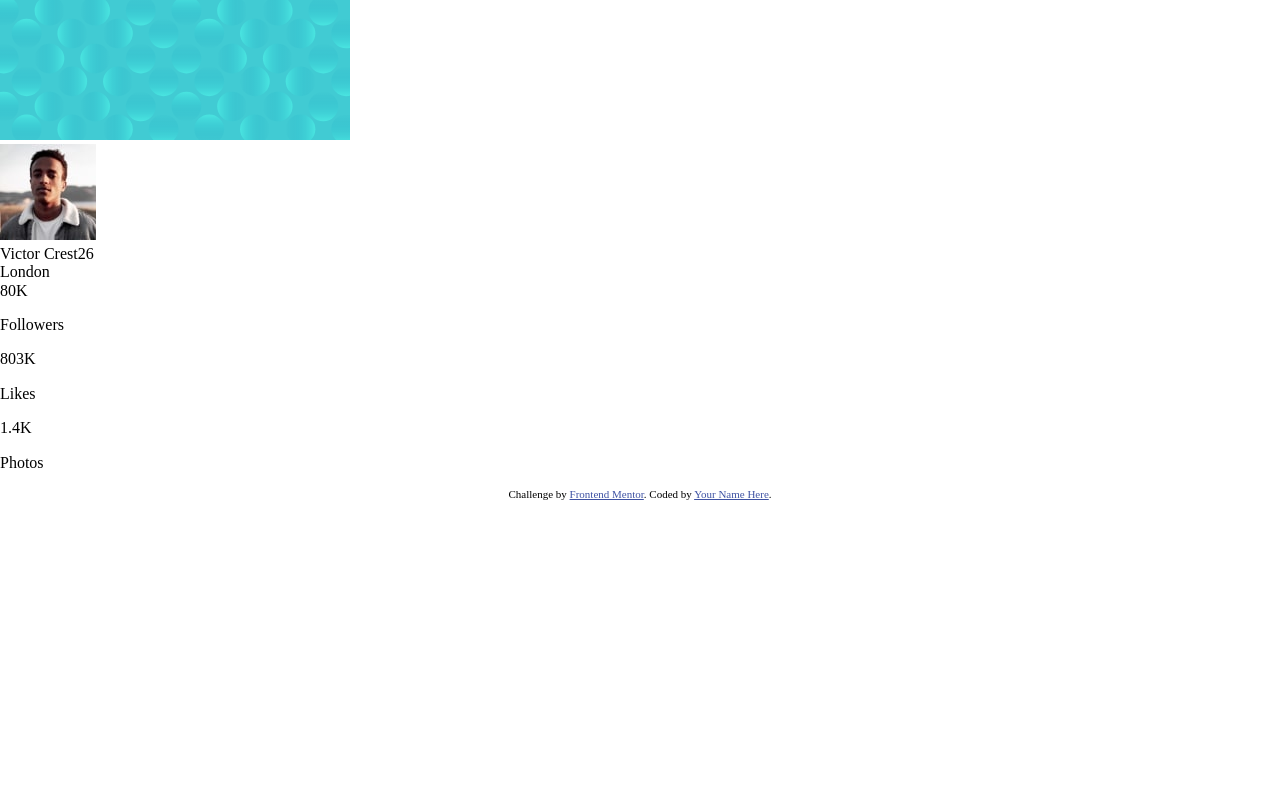
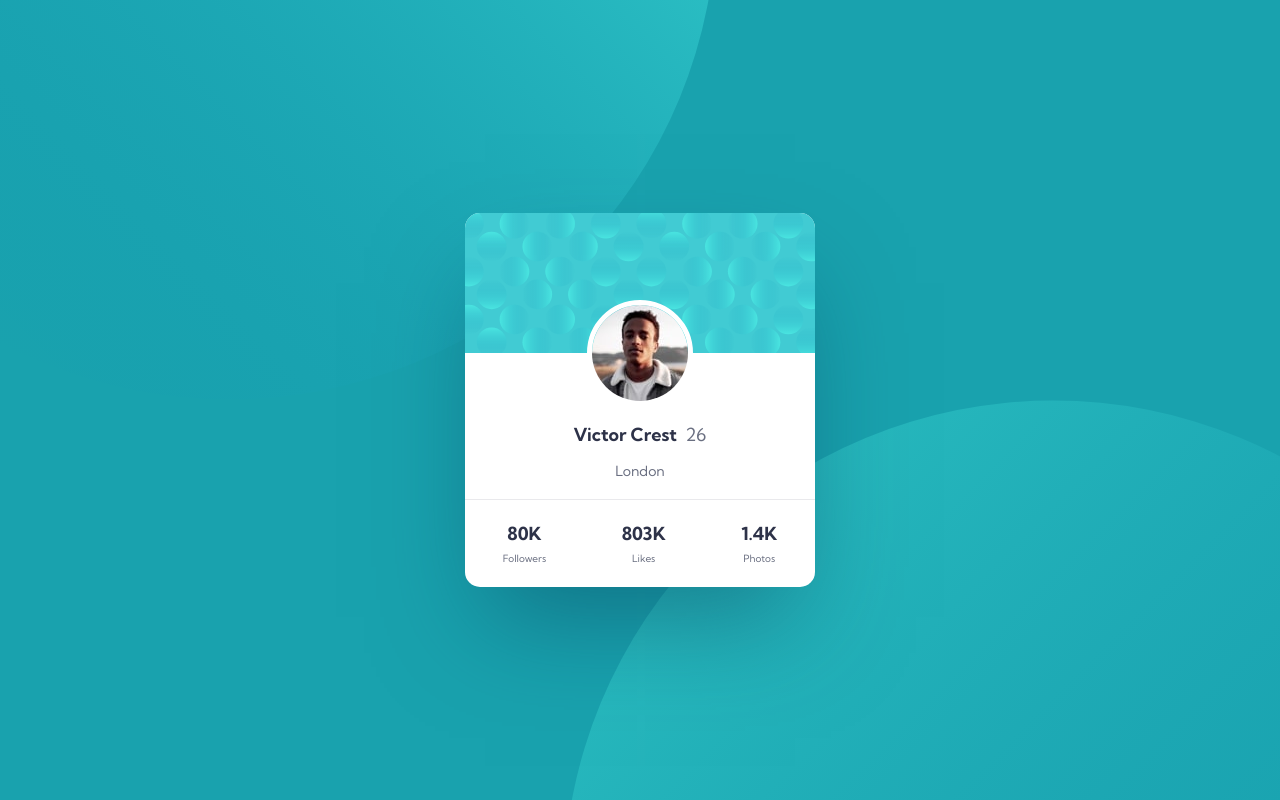
Before and after one commit to imfabra/Profile-card-component-HTML5-CSS3-and-BEM-Methodology-., a plain HTML site: page index.html in a window 1280 px wide. Drawn offline with Linux system fonts and the light colour scheme.

Commit message:
Style to card

```diff
--- a/index.html
+++ b/index.html
@@ -12,11 +12,6 @@
   <link rel="stylesheet" href="./normalize.css">
   <link rel="stylesheet" href="./style.css">
 
-  <!-- Feel free to remove these styles or customise in your own stylesheet 👍 -->
-  <style>
-    .attribution { font-size: 11px; text-align: center; }
-    .attribution a { color: hsl(228, 45%, 44%); }
-  </style>
 </head>
 <body>
   <div class="container">
@@ -25,7 +20,7 @@
     <div class="card">
       <img class="card__cover" src="./images/bg-pattern-card.svg" alt="cover image">
       <div class="card__profile-img">
-        <img src="./images/image-victor.jpg" alt="image victor" class="card__user-img">
+        <img class="card__user-img" src="./images/image-victor.jpg" alt="image victor">
       </div>
 
       <div class="card__info-user">
@@ -33,28 +28,25 @@
         <div class="card__user-city">London</div>
       </div>
 
+      <div class="card__footer">
         <div class="card__social">
           <div class="card__social-date">
             <div class="card__social-num">80K</div>
-          <P class="card__social-num-info">Followers</P>
+            <div class="card__social-num-info">Followers</div>
           </div>
 
           <div class="card__social-date">
             <div class="card__social-num">803K</div>
-          <P class="card__social-num-info">Likes</P>
+            <div class="card__social-num-info">Likes</div>
           </div>
 
           <div class="card__social-date">
             <div class="card__social-num">1.4K</div>
-          <P class="card__social-num-info">Photos</P>
+            <div class="card__social-num-info">Photos</div>
           </div>
         </div>
       </div>
     </div>
-
-  <div class="attribution">
-    Challenge by <a href="https://www.frontendmentor.io?ref=challenge" target="_blank">Frontend Mentor</a>.
-    Coded by <a href="#">Your Name Here</a>.
   </div>
 </body>
 </html>
--- a/style.css
+++ b/style.css
@@ -1,5 +1,20 @@
+@import url('https://fonts.googleapis.com/css2?family=Kumbh+Sans:wght@300;400;700&display=swap');
+
+:root {
+    /*Colors*/
+    /*Primary*/
+    --dark-cyan: hsl(185, 75%, 39%);
+    --very-dark-desaturated-blue: hsl(229, 23%, 23%);
+    --dark-grayish-blue: hsl(227, 10%, 46%);
+
+    /*Neutral*/
+    --dark-gray: hsla(228, 9%, 92%, 1);
+    ;
+}
+
 html {
     box-sizing: border-box;
+    font-size: 18px;
 }
 
 *,
@@ -7,3 +22,119 @@ html {
 *:after {
     box-sizing: inherit;
 }
+
+body {
+    font-family: 'Kumbh Sans', sans-serif;
+    margin: 0;
+    padding: 0;
+}
+
+.container {
+    background-color: var(--dark-cyan);
+    max-width: 1440px;
+    height: 100vh;
+    margin: 0 auto;
+
+    display: flex;
+    justify-content: center;
+    align-items: center;
+
+    background-image: url(./images/bg-pattern-top.svg), url(./images/bg-pattern-bottom.svg);
+    background-repeat: no-repeat, no-repeat;
+    background-position: right 44vw bottom 50vh, top 50vh left 44vw;
+}
+
+@media only screen and (max-width: 480px) {
+    .container {
+        background-size: 166vw 166vw, 166vw 166vw;
+    }
+}
+
+.card {
+    background-color: white;
+    box-shadow: 0px 50px 100px -20px rgba(8, 70, 94, 0.504835);
+    max-width: 350px;
+    min-width: 326px;
+    height: 374px;
+    margin: 0 24px;
+    border-radius: 15px;
+    overflow: hidden;
+    position: relative;
+}
+
+.card__cover {
+    width: 100%;
+    height: 140px;
+    object-fit: cover;
+    display: block;
+}
+
+.card__profile-img {
+    height: 106px;
+    position: absolute;
+    left: calc(50% - 53px);
+    top: calc(140px - 53px);
+}
+
+.card__user-img {
+    border-radius: 50%;
+    border: 5px solid white;
+}
+
+.card__info-user {
+    width: 100%;
+}
+
+.card__user-name {
+    color: var(--very-dark-desaturated-blue);
+    font-size: 1rem;
+    font-weight: 700;
+    text-align: center;
+    margin-top: 72px;
+}
+
+.card__user-age {
+    font-weight: 400;
+    color: var(--dark-grayish-blue);
+    margin-left: 8.5px;
+}
+
+.card__user-city {
+    color: var(--dark-grayish-blue);
+    font-size: 0.78rem;
+    text-align: center;
+    margin-top: 17px;
+    margin-bottom: 28px;
+}
+
+.card__footer{
+    position: absolute;
+    bottom: 0;
+    width: 100%;
+    height: 88px;
+    border-top: 1px solid var(--dark-gray);
+}
+
+.card__social {
+    display: flex;
+    justify-content: space-around;
+    margin: 24px 0;
+}
+
+.card__social-date {
+    text-align: center;
+    margin: 0;
+}
+
+.card__social-num {
+    color: var(--very-dark-desaturated-blue);
+    font-size: 18px;
+    font-weight: 700;
+}
+
+.card__social-num-info {
+    font-size: 10px;
+    font-weight: 400;
+    color: var(--dark-grayish-blue);
+    margin-top: 8px;
+}
```
Lines whose indentation alone changed are shown as unchanged.
